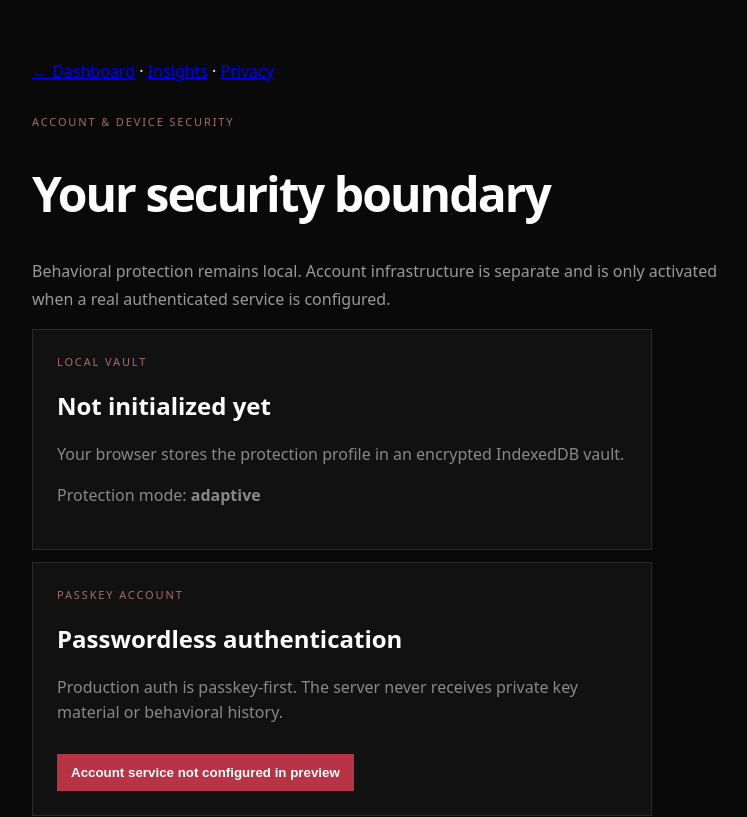
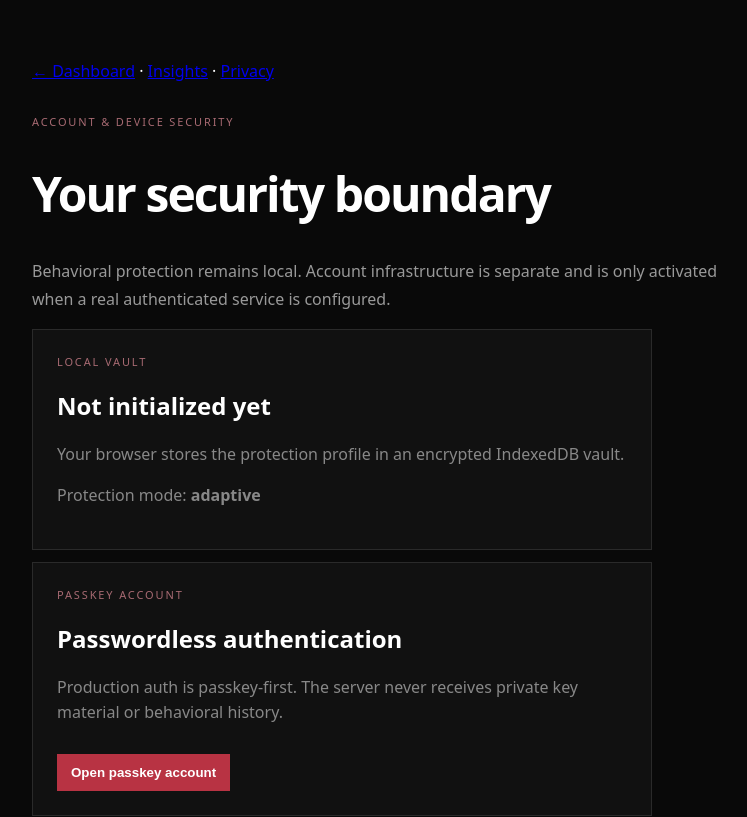
Before and after one commit to Nar-Lod/attention-firewall, a Next.js app in the folder apps/web/: page /account in a window 1280 px wide. Shown: the top 817 px of the page, without its empty margins (182-929 px from the left). Built offline with nearby package versions, Linux system fonts and the light colour scheme.

Commit message:
feat: link account center to passkey authentication

```diff
--- a/apps/web/app/account/page.tsx
+++ b/apps/web/app/account/page.tsx
@@ -25,7 +25,7 @@ export default function AccountPage(){
   <p className="lead">Behavioral protection remains local. Account infrastructure is separate and is only activated when a real authenticated service is configured.</p>
   <section className="privacy-grid">
    <div className="privacy-card"><div className="label">LOCAL VAULT</div><h2>{state?"Encrypted vault active":"Not initialized yet"}</h2><p>Your browser stores the protection profile in an encrypted IndexedDB vault.</p><p>Protection mode: <strong>{state?.protectionMode??"adaptive"}</strong></p></div>
-   <div className="privacy-card"><div className="label">PASSKEY ACCOUNT</div><h2>Passwordless authentication</h2><p>Production auth is passkey-first. The server never receives private key material or behavioral history.</p><button type="button" disabled>Account service not configured in preview</button></div>
+   <div className="privacy-card"><div className="label">PASSKEY ACCOUNT</div><h2>Passwordless authentication</h2><p>Production auth is passkey-first. The server never receives private key material or behavioral history.</p><a href="/auth"><button type="button">Open passkey account</button></a></div>
    <div className="privacy-card"><div className="label">DEVICE BOUNDARY</div><h2>Revocable device identity</h2><p>When account services are enabled, each device gets a random revocable identifier and sessions use Secure, HttpOnly cookies.</p></div>
   </section>
   <footer><span>Security metadata is separate from attention history.</span><a href="/privacy">Privacy Center →</a></footer>
```
